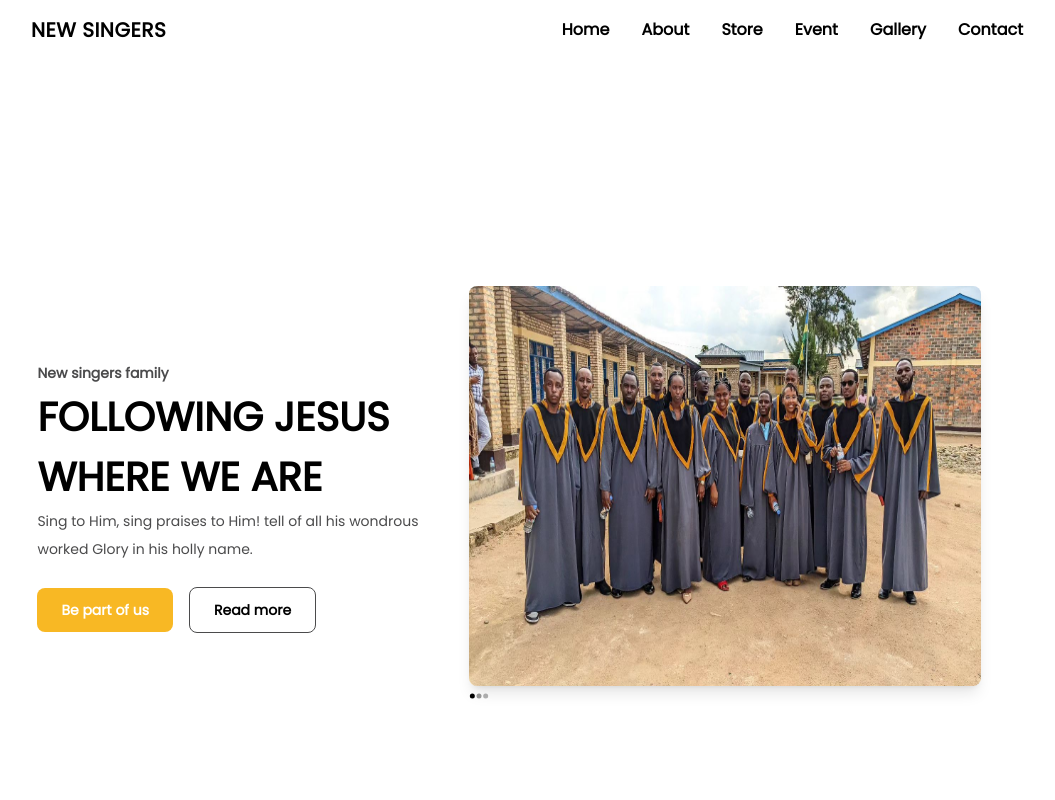
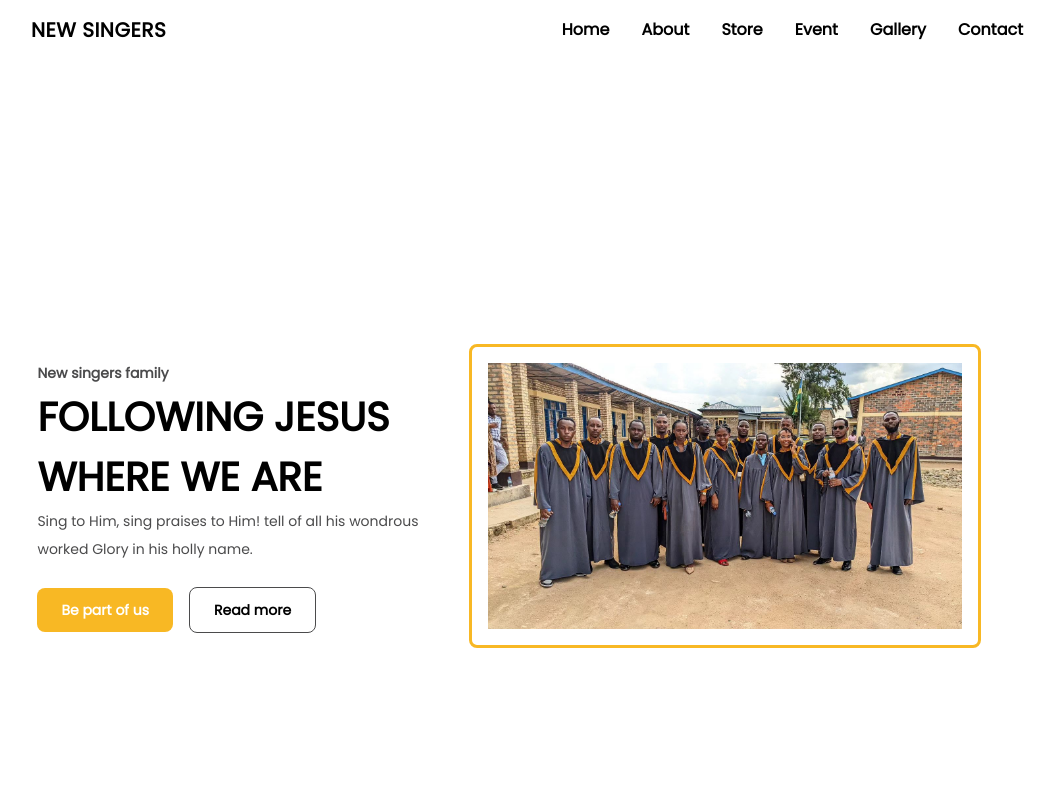
Before and after one commit to Juleshb/vop-fe, a React (Vite) app: page / in a window 1280 px wide. Shown: the top 800 px of the page, without its empty margins (107-1162 px from the left). Built offline with nearby package versions, Linux system fonts and the light colour scheme; some icons are missing.

Commit message:
change slide

```diff
--- a/src/components/container/Slide.jsx
+++ b/src/components/container/Slide.jsx
@@ -5,10 +5,10 @@ const Slide = ({ image, text }) => {
   return (
     <div className="flex items-center justify-center h-screen">
       <div className="max-w-lg mx-auto">
-        <div className="overflow-hidden rounded-lg shadow-lg">
-          <img src={image} alt="Slide" className="transition-all duration-500 ease-in-out transform scale-100 hover:scale-105" style={{ width: '600px', height: '400px' }} />
+        <div className="border-[3px] border-solid border-Teal rounded-lg">
+          <img src={image} alt="Slide" className="transition-all duration-500 ease-in-out transform scale-100 hover:scale-105 p-4" />
         </div>
-        <p className="text-xl text-center transition-all duration-500 ease-in-out transform opacity-100 hover:opacity-50"><Icon icon="svg-spinners:3-dots-fade" /></p>
+        <p className="text-xl text-center transition-all duration-500 ease-in-out transform opacity-100 hover:opacity-50"></p>
       </div>
     </div>
   );
```
